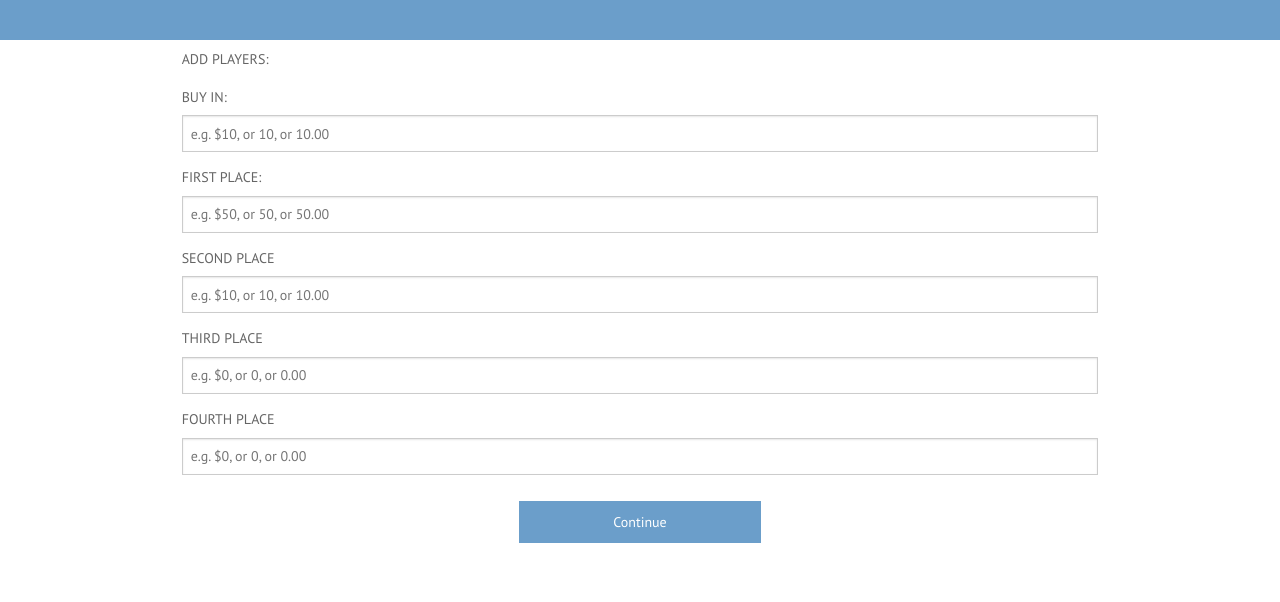
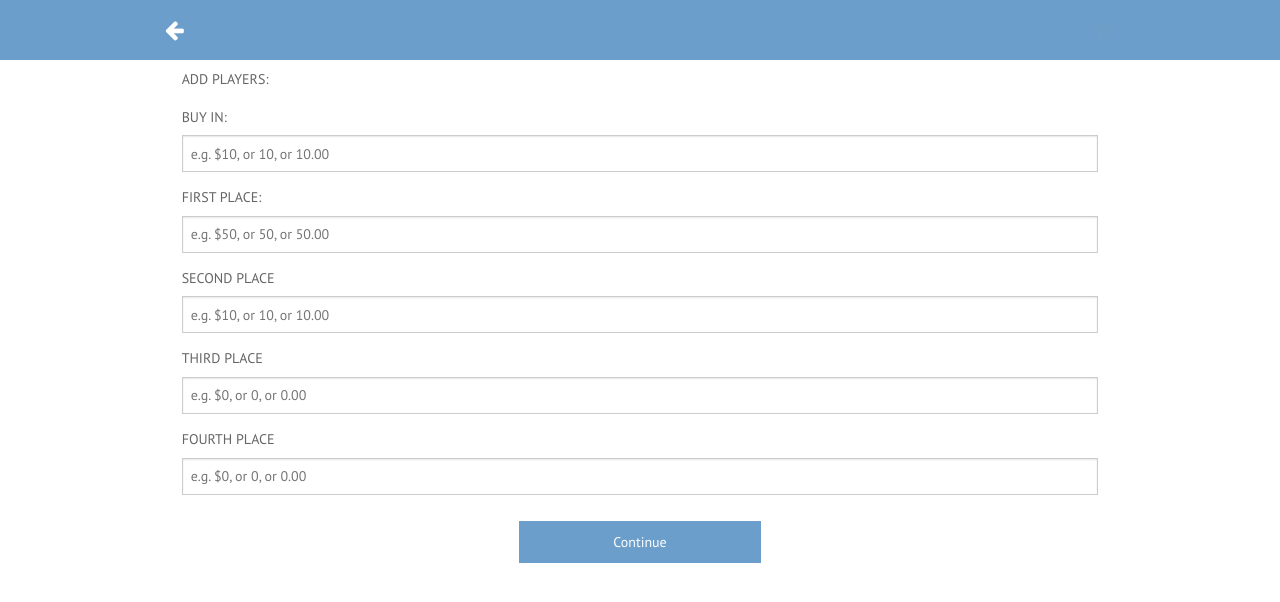
Before and after one commit to jsburgin/poker, a Django app: template ranks/templates/ranks/add-game-detail.html in a window 1280 px wide. Shown: the top 602 px of the page. Run offline with Django 3.2, Linux system fonts and the light colour scheme; the template is opened without the code that fills it, so the values that code supplies are empty; some libraries are stand-ins or nearby versions.

Commit message:
ui updates

```diff
--- a/ranks/static/ranks/css/style.css
+++ b/ranks/static/ranks/css/style.css
@@ -17,8 +17,12 @@ body {
 	color: #FFF;
 	font-family: 'PT Sans', sans-serif !important;
 	font-size: 16px;
-	margin: 0;
+	margin: 0 auto;
 	padding: 20px 0;
+	text-align: center !important;
+	font-weight: 600;
+	text-transform: uppercase;
+	letter-spacing: .01rem;
 }
 
 .player-card {
@@ -108,6 +112,7 @@ body {
 
 .continue-button {
 	margin-top: 10px;
+	margin-bottom: 10px;
 }
 
 .regular-header, .add-player {
@@ -124,6 +129,32 @@ body {
 
 .push-10 {
 	height: 10px;
+}
+
+.refresh, .refresh-blank {
+	float: right;
+}
+
+.refresh-left {
+	float: left;
+}
+
+.refresh i.fa, .refresh-left i.fa, .refresh-blank i.fa {
+	color: #fff !important;
+	padding: 19px 10px;
+	font-size: 22px;
+}
+
+.refresh-blank i.fa {
+	color: #6D9FC8 !important;
+}
+
+.rank-button.top {
+	margin-top: 5px;
+}
+
+h1.player1 {
+
 }
 
 }
--- a/ranks/templates/ranks/add-game-detail.html
+++ b/ranks/templates/ranks/add-game-detail.html
@@ -11,6 +11,7 @@
 		<link rel="stylesheet" href="{% static 'ranks/css/foundation.css' %}">
 		<link rel="stylesheet" href="{% static 'ranks/css/style.css' %}">
 		<link rel="apple-touch-icon" href="{% static 'ranks/img/icon.png' %}">
+		<link rel="stylesheet" href="http://maxcdn.bootstrapcdn.com/font-awesome/4.3.0/css/font-awesome.min.css">
 		<meta name="apple-mobile-web-app-capable" content="yes">
 		<script src="{% static 'ranks/js/vendor/modernizr.js' %}"></script>
 	</head>
@@ -20,6 +21,12 @@
 		<div class="header" >
 			<div class="row">
 				<div class="small-12 columns">
+					<div class="refresh-left">
+						<a href="/"><i class="fa fa-arrow-left"></i></a>
+					</div>
+					<div class="refresh-blank">
+						<i class="fa fa-home"></i>
+					</div>
 					<h4>{{ series.name }}</h4>
 				</div>
 			</div>
@@ -34,7 +41,7 @@
 				</div>
 				{% for player in players %}
 				<div class="small-11 columns small-centered add-player-card">
-					<input type="checkbox" name="players[]" value="{{ player.id }}">
+					<input class="addbox{{ player.id }}" type="checkbox" name="players[]" value="{{ player.id }}">
 					<p>{{ player.first_name }} {{ player.get_last_initial }}.</p>
 				</div>
 				{% endfor %}
```
Also changed, not shown: ranks/templates/ranks/add-player-form.html (+7 -0 lines), ranks/templates/ranks/index.html (+11 -3 lines).
